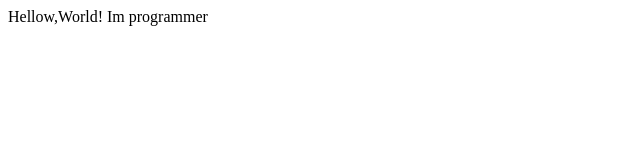
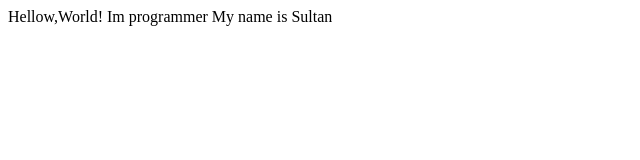
Before and after one commit to Krespyl/gitTest, a plain HTML site: page index.html in a window 1280 px wide. Shown: the whole page, without its empty margins (0-640 px from the left). Drawn offline with Linux system fonts and the light colour scheme.

Commit message:
name added

```diff
--- a/index.html
+++ b/index.html
@@ -8,5 +8,6 @@
 <body>
     Hellow,World!
     Im programmer
+    My name is Sultan
 </body>
 </html>
```
